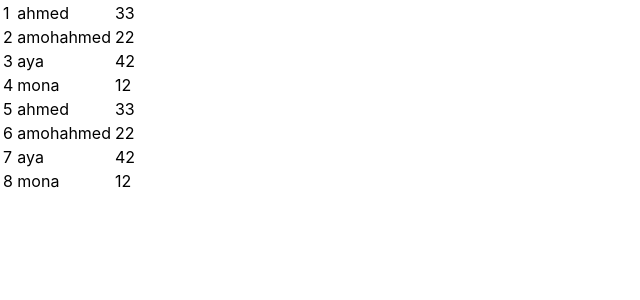
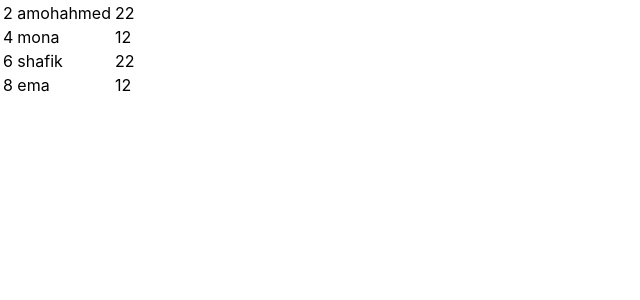
Before and after one commit to ahmedtaaw/reactdom, a React (Create React App) app in the folder forms/: page / in a window 1280 px wide. Shown: the top 300 px of the page, without its empty margins (0-640 px from the left). Built offline with nearby package versions, Linux system fonts and the light colour scheme.

Commit message:
if condition on map

```diff
--- a/forms/src/App.js
+++ b/forms/src/App.js
@@ -8,10 +8,10 @@ class App extends Component {
       {id:2, name:"amohahmed", age:"22" },
       {id:3, name:"aya", age:"42" },
       {id:4, name:"mona", age:"12" },
-      {id:5, name:"ahmed", age:"33" },
-      {id:6, name:"amohahmed", age:"22" },
-      {id:7, name:"aya", age:"42" },
-      {id:8, name:"mona", age:"12" }
+      {id:5, name:"monira", age:"33" },
+      {id:6, name:"shafik", age:"22" },
+      {id:7, name:"tawfik", age:"79" },
+      {id:8, name:"ema", age:"12" }
     ]
   }
   render() {
--- a/forms/src/components/outputcondition.js
+++ b/forms/src/components/outputcondition.js
@@ -1,12 +1,13 @@
-import React, {Component} from 'react';
+import React, { Component } from 'react';
 
-class Outputcondition extends Component{
-    render(){
-        const {items}=this.props;
+class Outputcondition extends Component {
+    render() {
+        const { items } = this.props;
 
-        const theItems=items.map((item)=>{
-            return(
-                <tr key={Math.random()*100}>
+        const theItems = items.map((item) => {
+            if (parseInt(item.age) < 30) {
+                return (
+                    <tr key={Math.random() * 100}>
                         <td>
                             {item.id}
                         </td>
@@ -18,9 +19,10 @@ class Outputcondition extends Component{
                         </td>
                     </tr>
                 )
+            }
         })
 
-        return(
+        return (
             <table>
                 <tbody>
                     {theItems}
```
Lines whose indentation alone changed are shown as unchanged.
